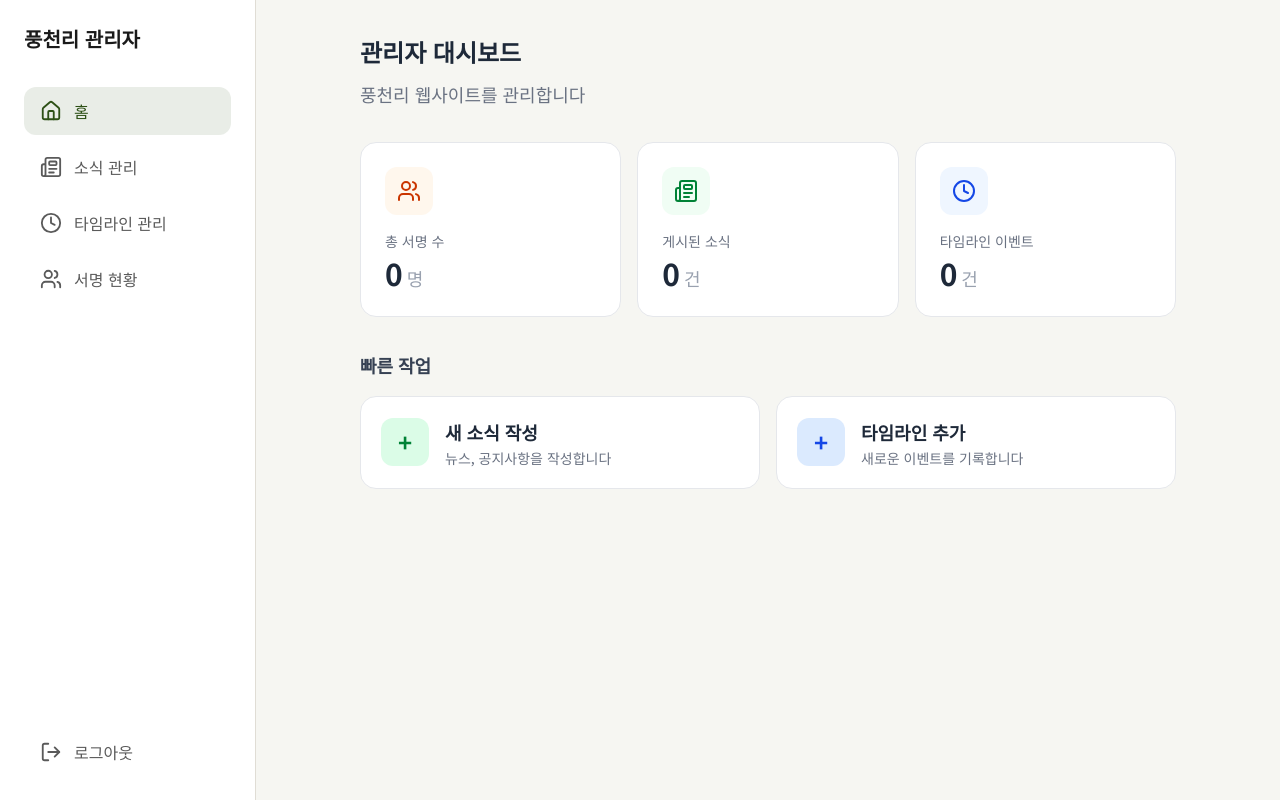
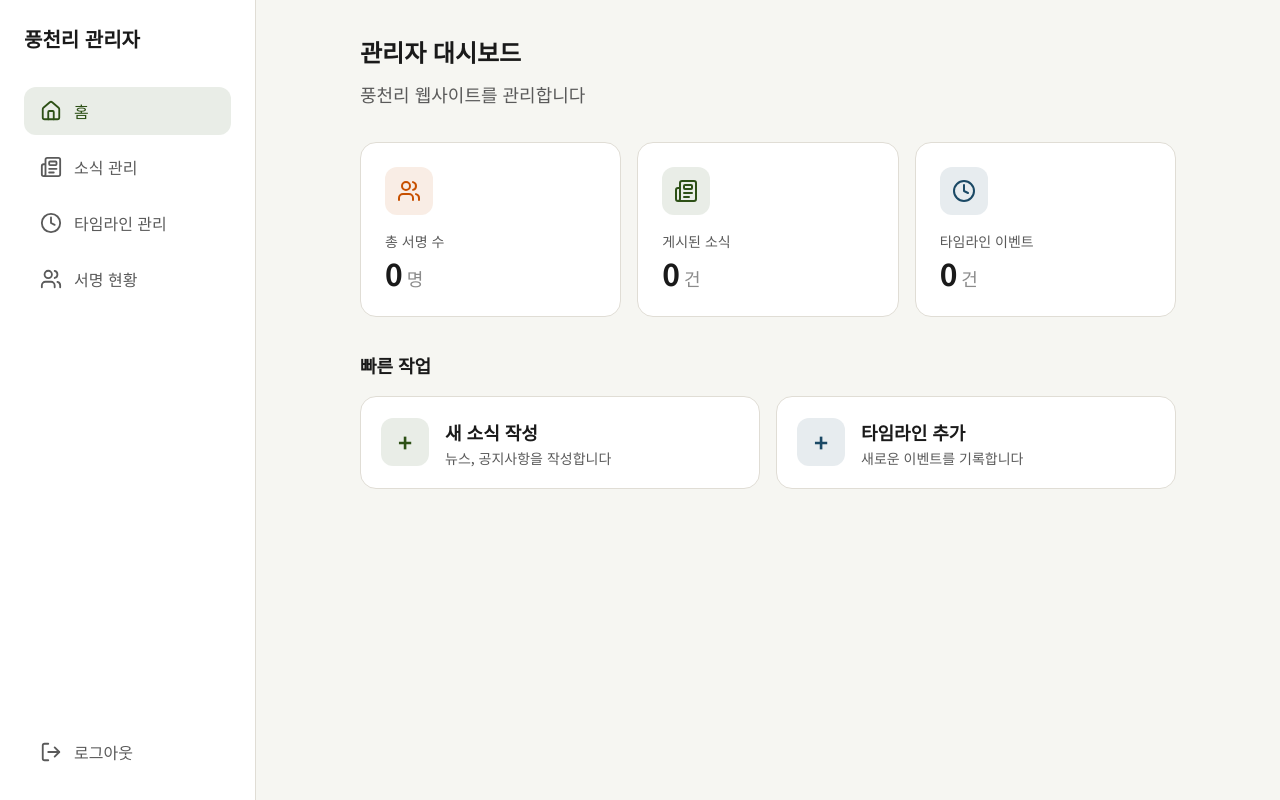
Before and after one commit to hwangtab/pine-nut, a Next.js app in the folder website/: page /admin in a window 1280 px wide. Built offline with nearby package versions, Linux system fonts and the light colour scheme; no server answers; the database is empty.

Commit message:
관리자 목록·상세 화면 색상 체계 통일 + 터치 영역 보완

```diff
--- a/website/src/app/admin/news/[id]/edit/page.tsx
+++ b/website/src/app/admin/news/[id]/edit/page.tsx
@@ -17,10 +17,10 @@ export default async function AdminNewsEditPage({ params }: { params: Params })
 
   return (
     <div className="p-6 md:p-10 max-w-3xl mx-auto">
-      <Link href="/admin/news" className="text-base text-gray-600 font-medium hover:text-gray-700 mb-4 inline-block">
+      <Link href="/admin/news" className="min-h-[44px] inline-flex items-center text-base text-[var(--color-admin-muted)] font-medium hover:text-[var(--color-admin-text)] mb-4">
         ← 소식 목록으로
       </Link>
-      <h1 className="text-2xl font-bold text-gray-800 mb-8">소식 수정: {newsItem.title}</h1>
+      <h1 className="text-2xl font-bold text-[var(--color-admin-text)] mb-8">소식 수정: {newsItem.title}</h1>
       <NewsForm action={boundAction} initialData={newsItem} submitLabel="저장하기" />
     </div>
   );
--- a/website/src/app/admin/news/new/page.tsx
+++ b/website/src/app/admin/news/new/page.tsx
@@ -5,10 +5,10 @@ import NewsForm from "@/components/admin/NewsForm";
 export default async function AdminNewsNewPage() {
   return (
     <div className="p-6 md:p-10 max-w-3xl mx-auto">
-      <Link href="/admin/news" className="text-base text-gray-600 font-medium hover:text-gray-700 mb-4 inline-block">
+      <Link href="/admin/news" className="min-h-[44px] inline-flex items-center text-base text-[var(--color-admin-muted)] font-medium hover:text-[var(--color-admin-text)] mb-4">
         ← 소식 목록으로
       </Link>
-      <h1 className="text-2xl font-bold text-gray-800 mb-8">새 소식 작성</h1>
+      <h1 className="text-2xl font-bold text-[var(--color-admin-text)] mb-8">새 소식 작성</h1>
       <NewsForm action={createNewsAction} submitLabel="게시하기" />
     </div>
   );
--- a/website/src/app/admin/page.tsx
+++ b/website/src/app/admin/page.tsx
@@ -30,7 +30,7 @@ export default async function AdminDashboard() {
       value: (signatureCount ?? 0).toLocaleString("ko-KR"),
       suffix: "명",
       icon: Users,
-      color: "bg-orange-50 text-orange-700",
+      color: "bg-[var(--color-warm)]/10 text-[var(--color-warm)]",
     },
     {
       href: "/admin/news",
@@ -38,7 +38,7 @@ export default async function AdminDashboard() {
       value: (newsCount ?? 0).toString(),
       suffix: "건",
       icon: Newspaper,
-      color: "bg-green-50 text-green-700",
+      color: "bg-[var(--color-forest)]/10 text-[var(--color-forest)]",
     },
     {
       href: "/admin/timeline",
@@ -46,58 +46,58 @@ export default async function AdminDashboard() {
       value: (timelineCount ?? 0).toString(),
       suffix: "건",
       icon: Clock,
-      color: "bg-blue-50 text-blue-700",
+      color: "bg-[var(--color-sky)]/10 text-[var(--color-sky)]",
     },
   ];
 
   return (
     <div className="p-6 md:p-10 max-w-4xl mx-auto">
-      <h1 className="text-2xl font-bold text-gray-800 mb-2">관리자 대시보드</h1>
-      <p className="text-gray-500 mb-8">풍천리 웹사이트를 관리합니다</p>
+      <h1 className="text-2xl font-bold text-[var(--color-admin-text)] mb-2">관리자 대시보드</h1>
+      <p className="text-[var(--color-admin-muted)] mb-8">풍천리 웹사이트를 관리합니다</p>
 
       <div className="grid grid-cols-1 sm:grid-cols-3 gap-4 mb-10">
         {cards.map((card) => (
           <Link
             key={card.href}
             href={card.href}
-            className="bg-white rounded-2xl border border-gray-200 p-6 hover:shadow-md transition-shadow"
+            className="bg-[var(--color-admin-surface)] rounded-2xl border border-[var(--color-admin-border)] p-6 hover:shadow-md transition-shadow"
           >
             <div className={`inline-flex items-center justify-center w-12 h-12 rounded-xl mb-4 ${card.color}`}>
               <card.icon size={24} />
             </div>
-            <div className="text-sm text-gray-500 mb-1">{card.label}</div>
-            <div className="text-3xl font-bold text-gray-800">
+            <div className="text-sm text-[var(--color-admin-muted)] mb-1">{card.label}</div>
+            <div className="text-3xl font-bold text-[var(--color-admin-text)]">
               {card.value}
-              <span className="text-lg font-normal text-gray-400 ml-1">{card.suffix}</span>
+              <span className="text-lg font-normal text-[var(--color-admin-muted)]/70 ml-1">{card.suffix}</span>
             </div>
           </Link>
         ))}
       </div>
 
-      <h2 className="text-lg font-bold text-gray-700 mb-4">빠른 작업</h2>
+      <h2 className="text-lg font-bold text-[var(--color-admin-text)] mb-4">빠른 작업</h2>
       <div className="grid grid-cols-1 sm:grid-cols-2 gap-4">
         <Link
           href="/admin/news/new"
-          className="flex items-center gap-4 bg-white rounded-2xl border border-gray-200 p-5 hover:shadow-md transition-shadow"
+          className="flex items-center gap-4 bg-[var(--color-admin-surface)] rounded-2xl border border-[var(--color-admin-border)] p-5 hover:shadow-md transition-shadow"
         >
-          <div className="w-12 h-12 rounded-xl bg-green-100 flex items-center justify-center text-green-700 text-2xl font-bold">
+          <div className="w-12 h-12 rounded-xl bg-[var(--color-forest)]/10 flex items-center justify-center text-[var(--color-forest)] text-2xl font-bold">
             +
           </div>
           <div>
-            <div className="font-bold text-gray-800">새 소식 작성</div>
-            <div className="text-sm text-gray-500">뉴스, 공지사항을 작성합니다</div>
+            <div className="font-bold text-[var(--color-admin-text)]">새 소식 작성</div>
+            <div className="text-sm text-[var(--color-admin-muted)]">뉴스, 공지사항을 작성합니다</div>
           </div>
         </Link>
         <Link
           href="/admin/timeline/new"
-          className="flex items-center gap-4 bg-white rounded-2xl border border-gray-200 p-5 hover:shadow-md transition-shadow"
+          className="flex items-center gap-4 bg-[var(--color-admin-surface)] rounded-2xl border border-[var(--color-admin-border)] p-5 hover:shadow-md transition-shadow"
         >
-          <div className="w-12 h-12 rounded-xl bg-blue-100 flex items-center justify-center text-blue-700 text-2xl font-bold">
+          <div className="w-12 h-12 rounded-xl bg-[var(--color-sky)]/10 flex items-center justify-center text-[var(--color-sky)] text-2xl font-bold">
             +
           </div>
           <div>
-            <div className="font-bold text-gray-800">타임라인 추가</div>
-            <div className="text-sm text-gray-500">새로운 이벤트를 기록합니다</div>
+            <div className="font-bold text-[var(--color-admin-text)]">타임라인 추가</div>
+            <div className="text-sm text-[var(--color-admin-muted)]">새로운 이벤트를 기록합니다</div>
           </div>
         </Link>
       </div>
--- a/website/src/app/admin/timeline/[id]/edit/page.tsx
+++ b/website/src/app/admin/timeline/[id]/edit/page.tsx
@@ -17,10 +17,10 @@ export default async function AdminTimelineEditPage({ params }: { params: Params
 
   return (
     <div className="p-6 md:p-10 max-w-3xl mx-auto">
-      <Link href="/admin/timeline" className="text-base text-gray-600 font-medium hover:text-gray-700 mb-4 inline-block">
+      <Link href="/admin/timeline" className="min-h-[44px] inline-flex items-center text-base text-[var(--color-admin-muted)] font-medium hover:text-[var(--color-admin-text)] mb-4">
         ← 타임라인 목록으로
       </Link>
-      <h1 className="text-2xl font-bold text-gray-800 mb-8">타임라인 수정: {event.title}</h1>
+      <h1 className="text-2xl font-bold text-[var(--color-admin-text)] mb-8">타임라인 수정: {event.title}</h1>
       <TimelineForm action={boundAction} initialData={event} submitLabel="저장하기" />
     </div>
   );
--- a/website/src/app/admin/timeline/new/page.tsx
+++ b/website/src/app/admin/timeline/new/page.tsx
@@ -5,10 +5,10 @@ import TimelineForm from "@/components/admin/TimelineForm";
 export default async function AdminTimelineNewPage() {
   return (
     <div className="p-6 md:p-10 max-w-3xl mx-auto">
-      <Link href="/admin/timeline" className="text-base text-gray-600 font-medium hover:text-gray-700 mb-4 inline-block">
+      <Link href="/admin/timeline" className="min-h-[44px] inline-flex items-center text-base text-[var(--color-admin-muted)] font-medium hover:text-[var(--color-admin-text)] mb-4">
         ← 타임라인 목록으로
       </Link>
-      <h1 className="text-2xl font-bold text-gray-800 mb-8">새 타임라인 이벤트</h1>
+      <h1 className="text-2xl font-bold text-[var(--color-admin-text)] mb-8">새 타임라인 이벤트</h1>
       <TimelineForm action={createTimelineAction} submitLabel="등록하기" />
     </div>
   );
```
Also changed, not shown: website/src/app/admin/news/page.tsx (+14 -14 lines), website/src/app/admin/signatures/page.tsx (+18 -18 lines), website/src/app/admin/timeline/page.tsx (+14 -14 lines).
